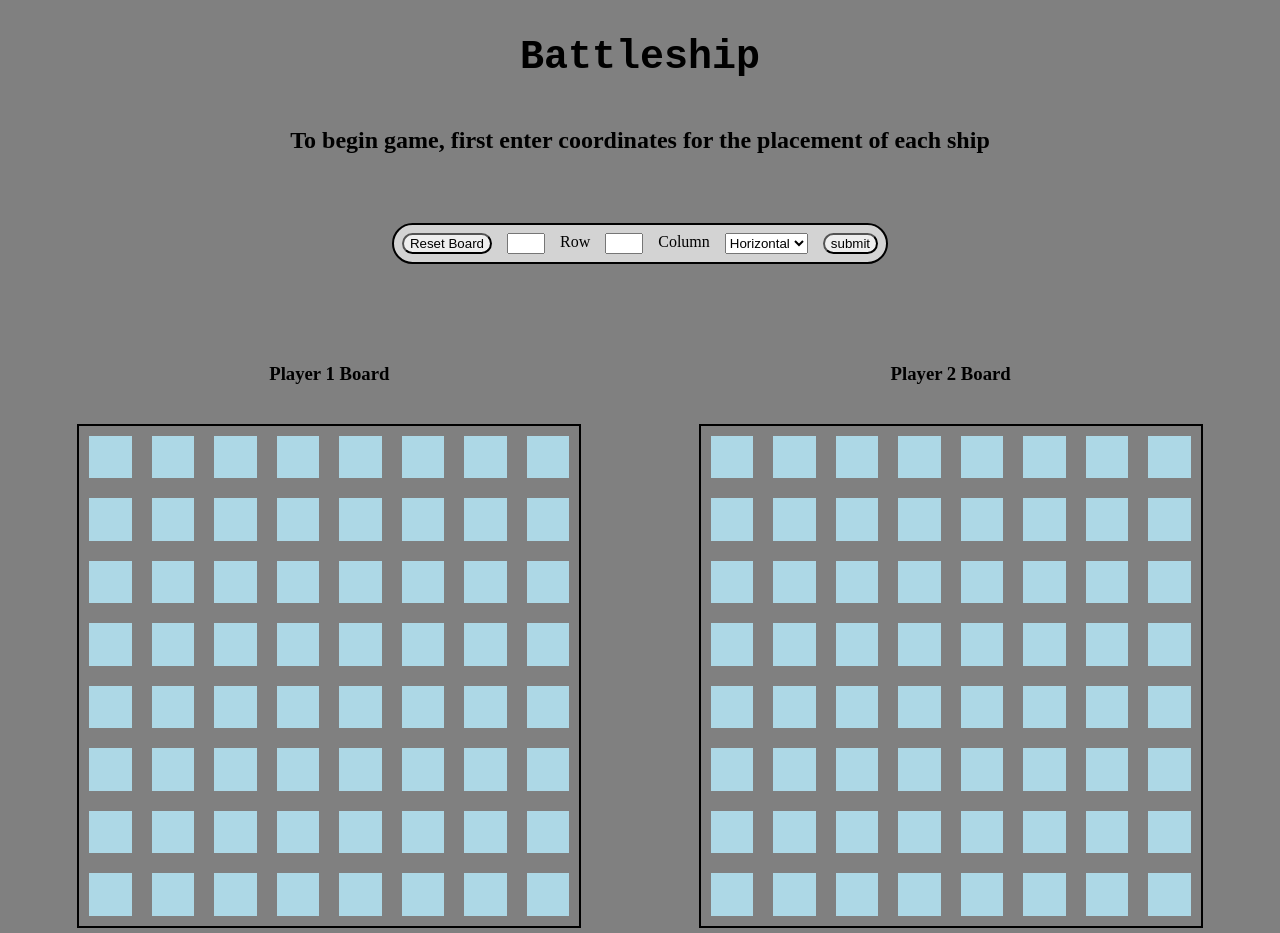
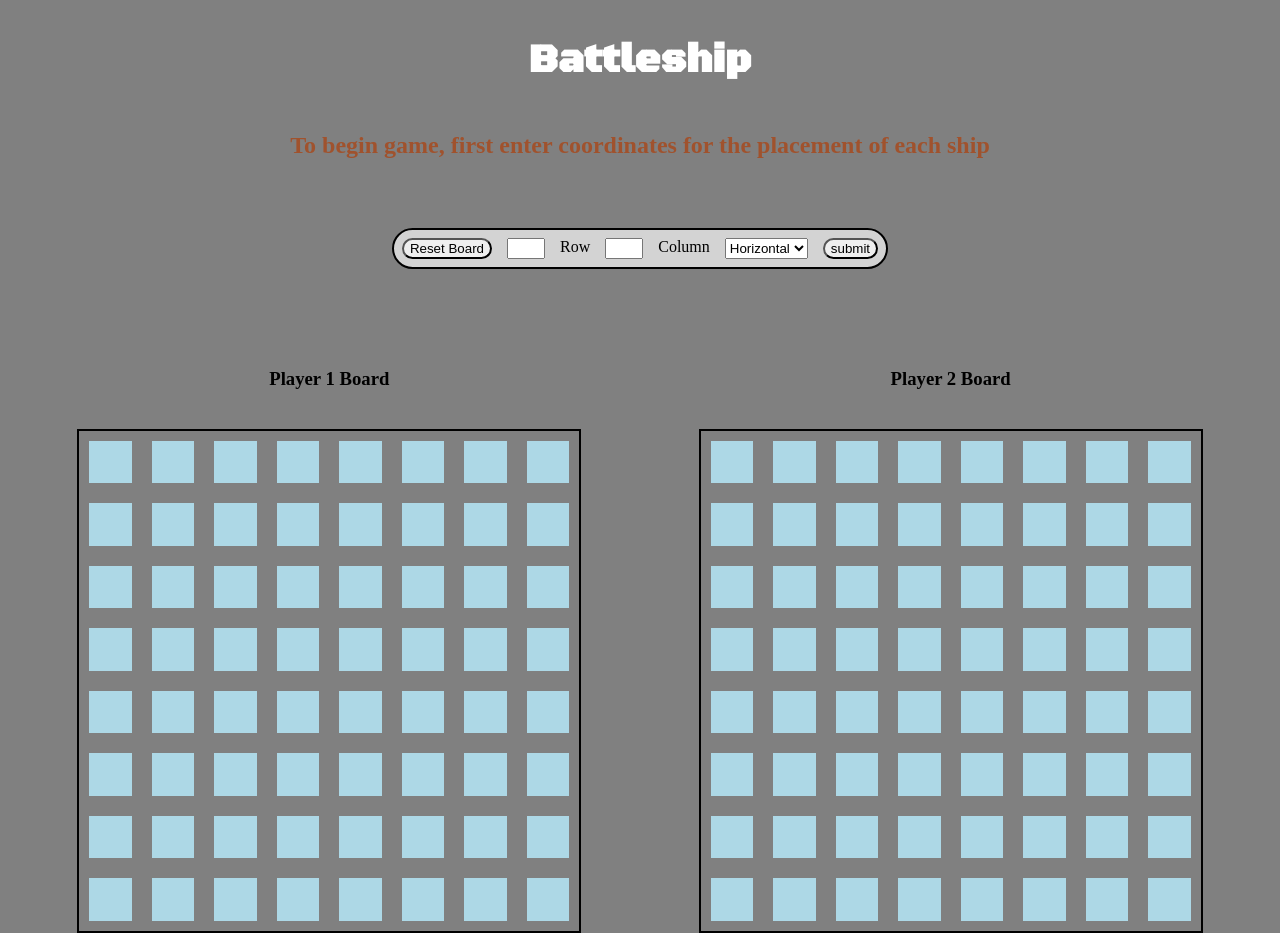
Before and after one commit to wijerett/Battleship, a website built with webpack: page src/index.html in a window 1280 px wide. Built offline with nearby package versions, Linux system fonts and the light colour scheme.

Commit message:
adding fonts and color styling

```diff
--- a/src/styles.css
+++ b/src/styles.css
@@ -1,3 +1,14 @@
+
+@font-face {
+    font-family: my-font;
+    src: url('./BlackOpsOne-Regular.woff2') format('woff2'),
+        url('./BlackOpsOne-Regular.woff') format('woff');
+    font-weight: normal;
+    font-style: normal;
+    font-display: swap;
+
+}
+
 
 body {
     background-color: grey;
@@ -158,11 +169,12 @@ body {
 
 .instructions {
     text-align: center;
+    color: sienna;
 }
 
 .battleshipTitle {
     text-align: center;
-    font-family: 'Courier New', Courier, monospace;
+    font-family: 'my-font';
     font-size: 250%;
-    text-decoration: brown;
+    color: white;
 }
```
Also changed, not shown: src/BlackOpsOne-Regular.woff (added), src/BlackOpsOne-Regular.woff2 (added).
